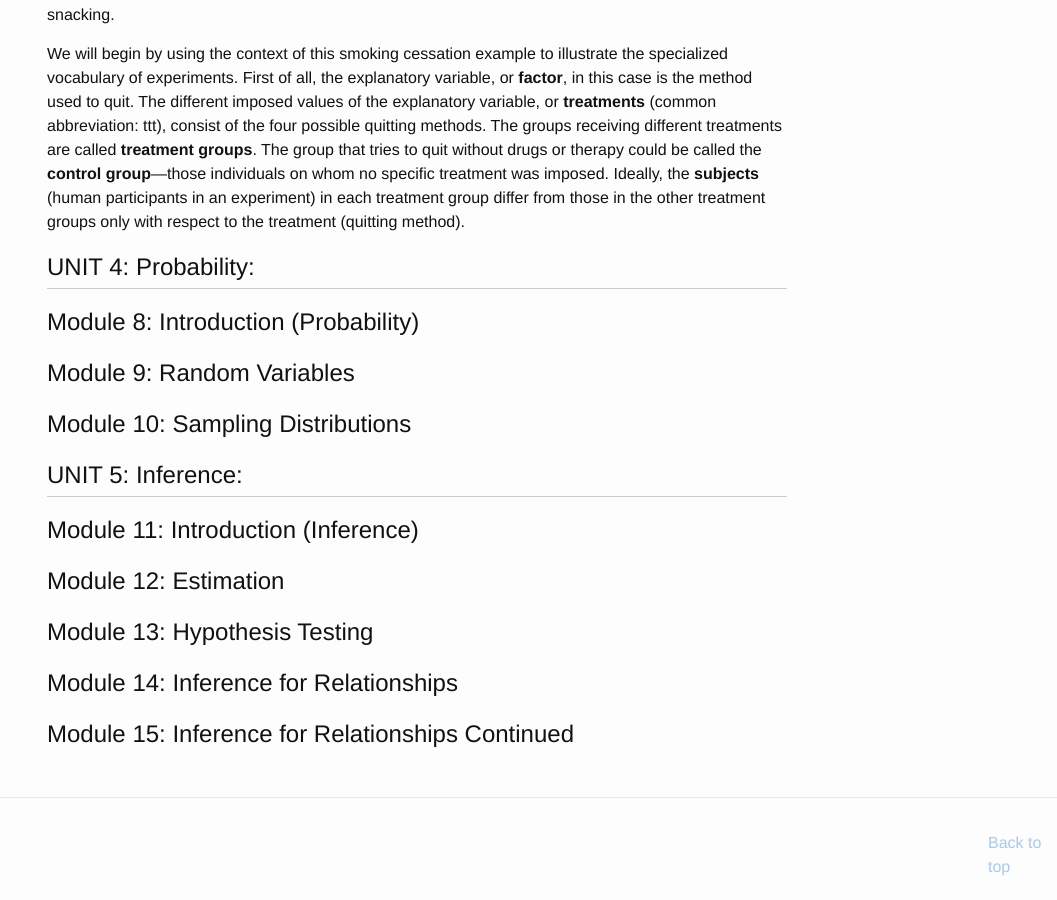
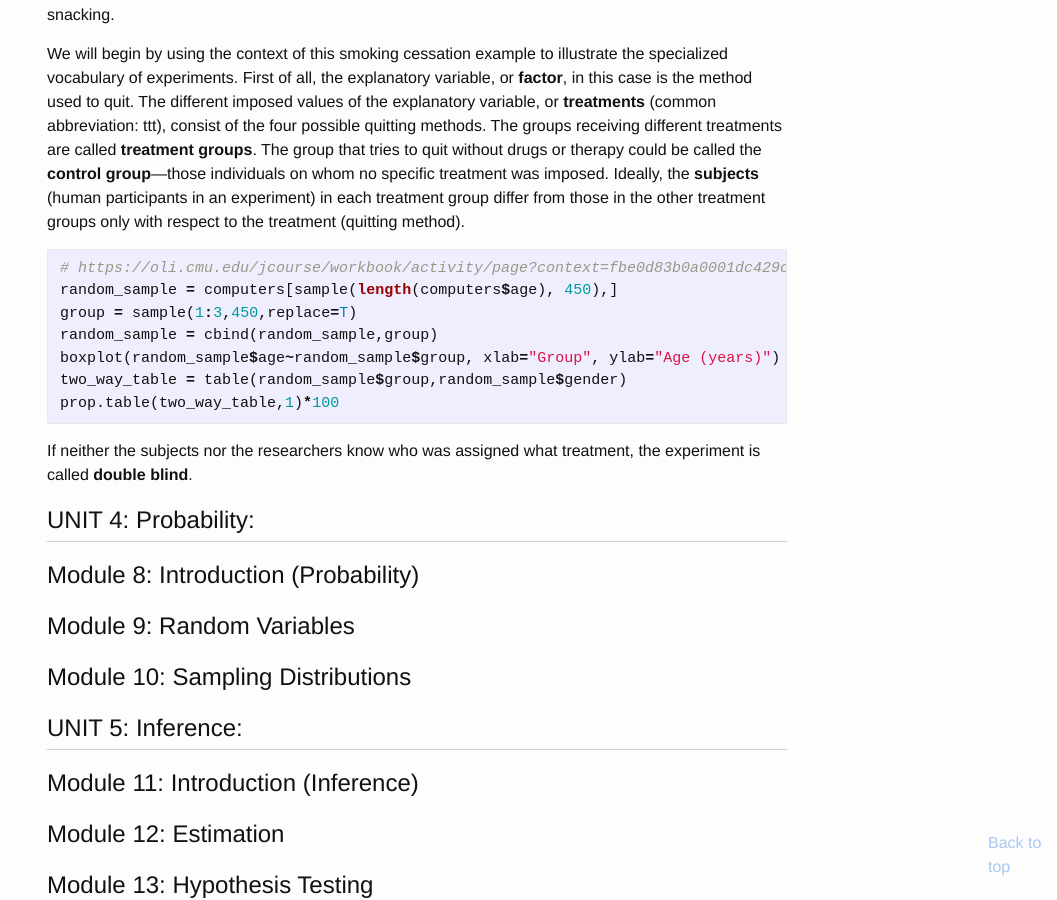
Before and after one commit to EastonLee/eastonlee.github.io, a Jekyll site: the page built from _posts/2017-05-18-statistics-reasoning-by-cmu.md, in a window 1280 px wide and 900 px high, scrolled down 7727 px. Shown: the whole window, without its empty margins (223-1280 px from the left). Built offline with Jekyll 4.4.1, drawn with Linux system fonts in a browser that asks for light colours; nearby versions of some CDN libraries; formulas are drawn with MathJax 3; a script that is not in the unit is left out; comment, search, counter and statistics services are not loaded.

Commit message:
new content

````diff
--- a/_posts/2017-05-18-statistics-reasoning-by-cmu.md
+++ b/_posts/2017-05-18-statistics-reasoning-by-cmu.md
@@ -211,6 +211,18 @@ This is a **sample survey**, because the individuals self-assess the relationshi
 
 We will begin by using the context of this smoking cessation example to illustrate the specialized vocabulary of experiments. First of all, the explanatory variable, or **factor**, in this case is the method used to quit. The different imposed values of the explanatory variable, or **treatments** (common abbreviation: ttt), consist of the four possible quitting methods. The groups receiving different treatments are called **treatment groups**. The group that tries to quit without drugs or therapy could be called the **control group**—those individuals on whom no specific treatment was imposed. Ideally, the **subjects** (human participants in an experiment) in each treatment group differ from those in the other treatment groups only with respect to the treatment (quitting method).
 
+```R
+# https://oli.cmu.edu/jcourse/workbook/activity/page?context=fbe0d83b0a0001dc429ce613d9a7112e
+random_sample = computers[sample(length(computers$age), 450),]
+group = sample(1:3,450,replace=T)
+random_sample = cbind(random_sample,group)
+boxplot(random_sample$age~random_sample$group, xlab="Group", ylab="Age (years)")
+two_way_table = table(random_sample$group,random_sample$gender)
+prop.table(two_way_table,1)*100
+```
+
+If neither the subjects nor the researchers know who was assigned what treatment, the experiment is called **double blind**.
+
 # UNIT 4: Probability:
 
 ## Module 8: Introduction (Probability)
````
